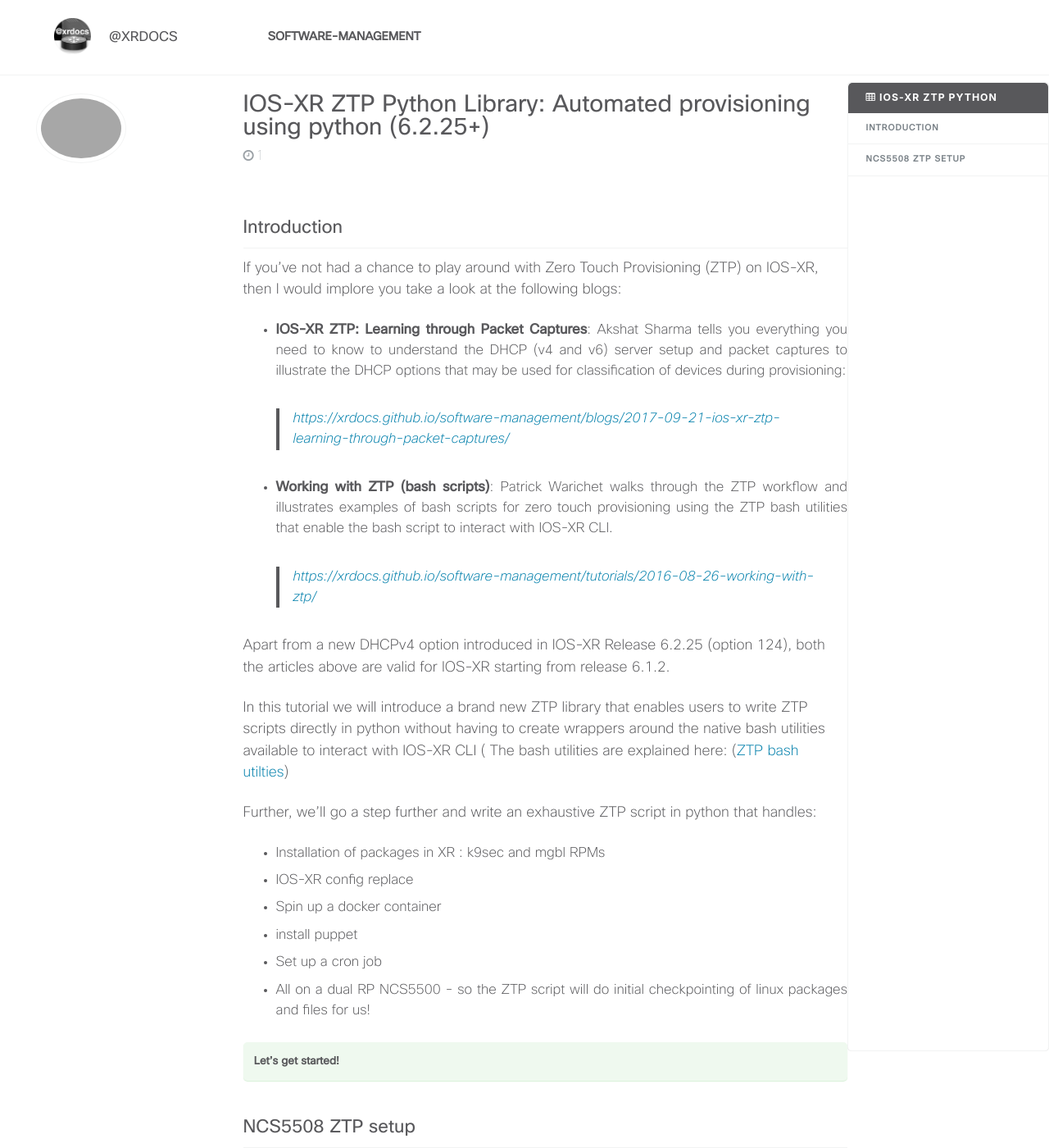
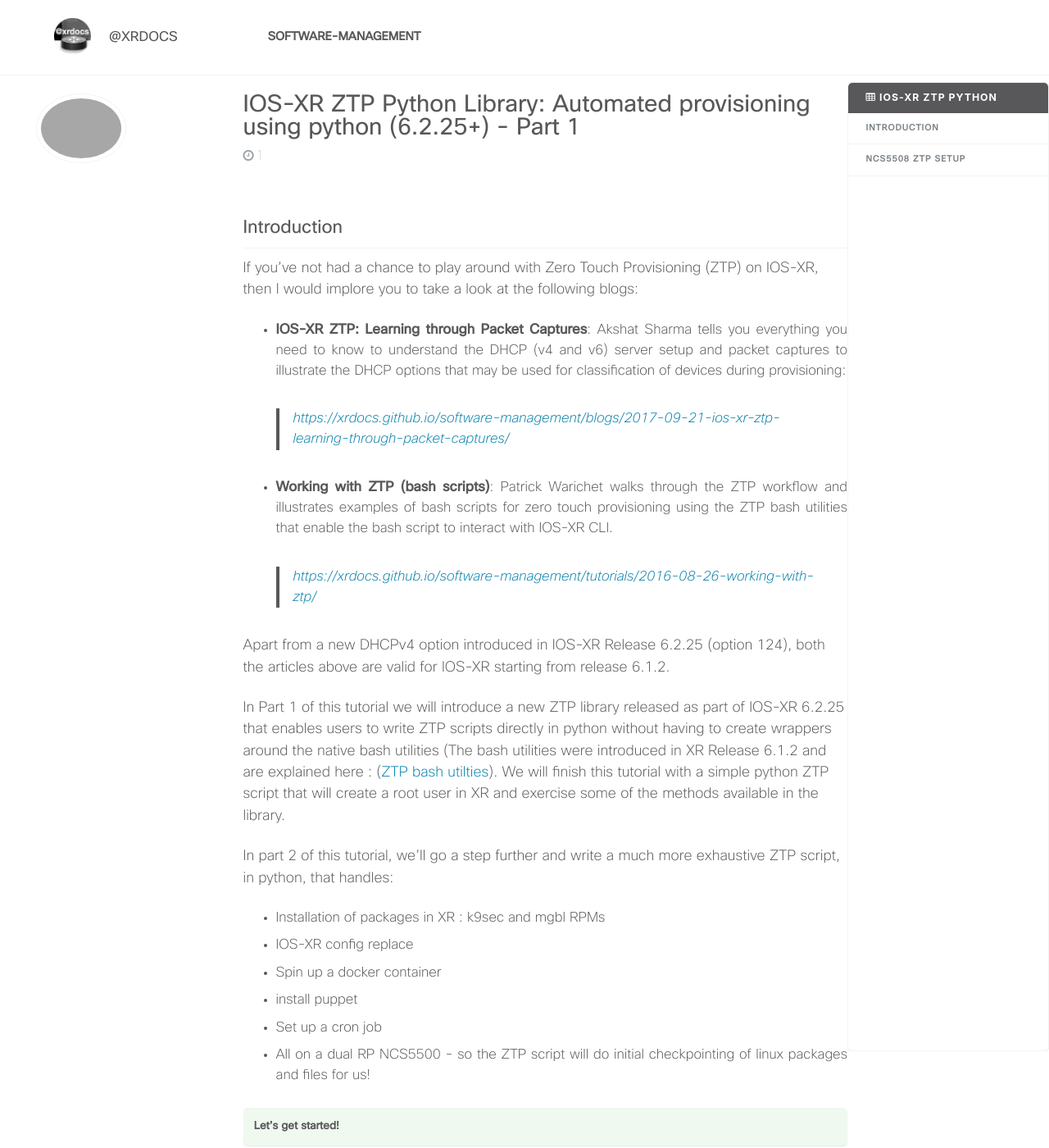
Before and after one commit to xrdocs/software-management, a Jekyll site: the page built from _tutorials/2017-10-25-ios-xr-ztp-python-library-automated-provisioning-using-python.md, in a window 1280 px wide and 1400 px high. Shown: the whole window at 82% size. Built offline with Jekyll 4.4.1, drawn with Linux system fonts in a browser that asks for light colours; comment, search, counter and statistics services are not loaded.

Commit message:
Create 2017-10-25-ios-xr-ztp-python-library-automated-provisioning-using-python.md

```diff
--- a/_tutorials/2017-10-25-ios-xr-ztp-python-library-automated-provisioning-using-python.md
+++ b/_tutorials/2017-10-25-ios-xr-ztp-python-library-automated-provisioning-using-python.md
@@ -1,7 +1,9 @@
 ---
 published: true
 date: '2017-10-25 12:50 -0700'
-title: 'IOS-XR ZTP Python Library: Automated provisioning using python (6.2.25+)'
+title: >-
+  IOS-XR ZTP Python Library: Automated provisioning using python (6.2.25+) -
+  Part 1
 author: Akshat Sharma
 excerpt: >-
   Understand the Python ZTP library in IOS-XR, the available methods and build
@@ -35,9 +37,9 @@ If you've not had a chance to play around with Zero Touch Provisioning (ZTP) on
 Apart from a new DHCPv4 option introduced in IOS-XR Release 6.2.25 (option 124), both the articles above are valid for IOS-XR starting from release 6.1.2.
 
 
-In this tutorial we will introduce a brand new ZTP library that enables users to write ZTP scripts directly in python without having to create wrappers around the native bash utilities available to interact with IOS-XR CLI ( The bash utilities are explained here: ([ZTP bash utilties](https://xrdocs.github.io/software-management/tutorials/2016-08-26-working-with-ztp/#ztp-utilities))
+In Part 1 of this tutorial we will introduce a new ZTP library released as part of IOS-XR 6.2.25 that enables users to write ZTP scripts directly in python without having to create wrappers around the native bash utilities (The bash utilities were introduced in XR Release 6.1.2 and are explained here : ([ZTP bash utilties](https://xrdocs.github.io/software-management/tutorials/2016-08-26-working-with-ztp/#ztp-utilities)). We will finish this tutorial with a simple python ZTP script that will create a root user in XR and exercise some of the methods available in the library.
 
-Further, we'll go a step further and write an exhaustive ZTP script in python that handles:
+In part 2 of this tutorial, we'll go a step further and write a much more exhaustive ZTP script, in python, that handles:
   * Installation of packages in XR : k9sec and mgbl RPMs
   * IOS-XR config replace
   * Spin up a docker container
```
Also changed, not shown: other parts of _tutorials/2017-10-25-ios-xr-ztp-python-library-automated-provisioning-using-python.md (+1 -1 lines).
